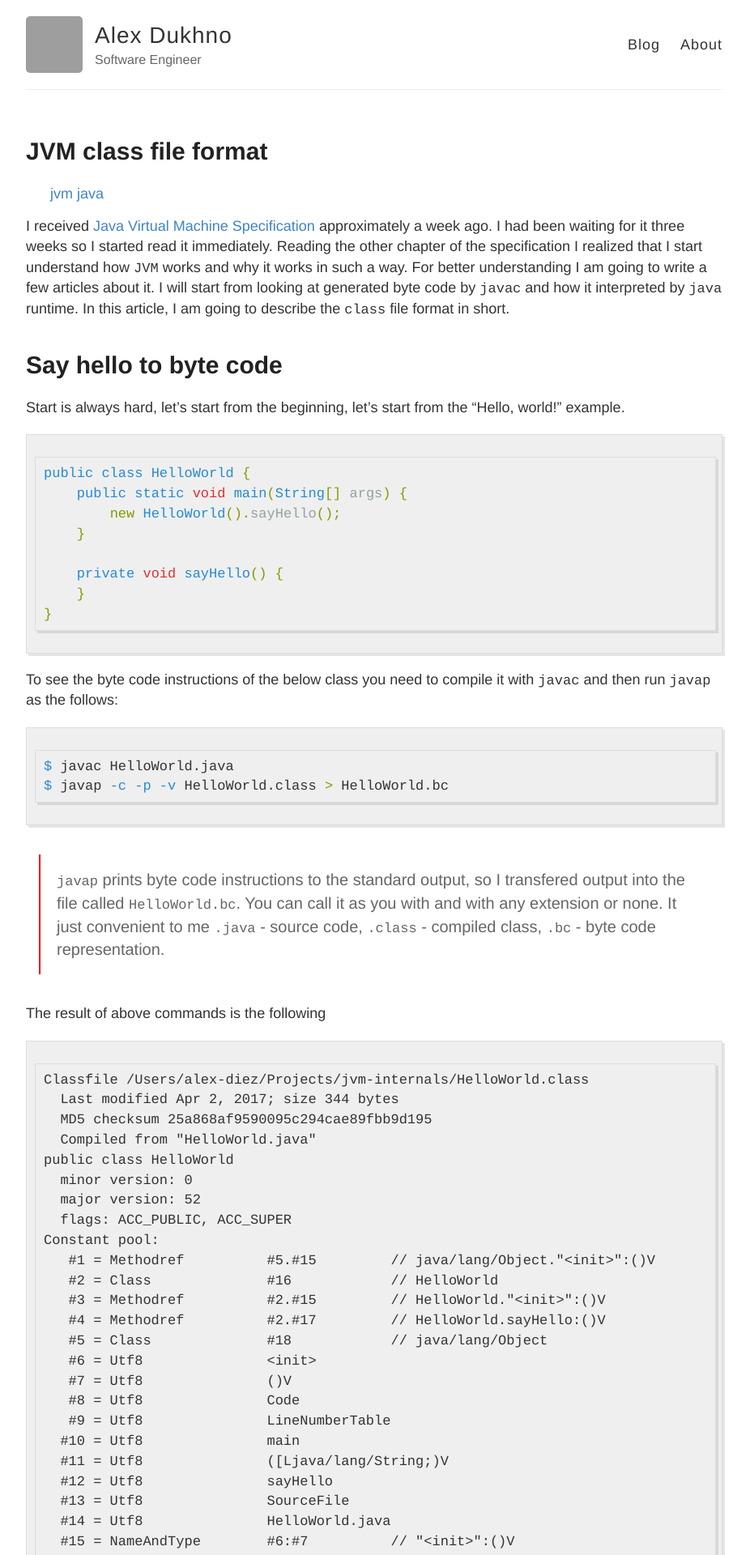
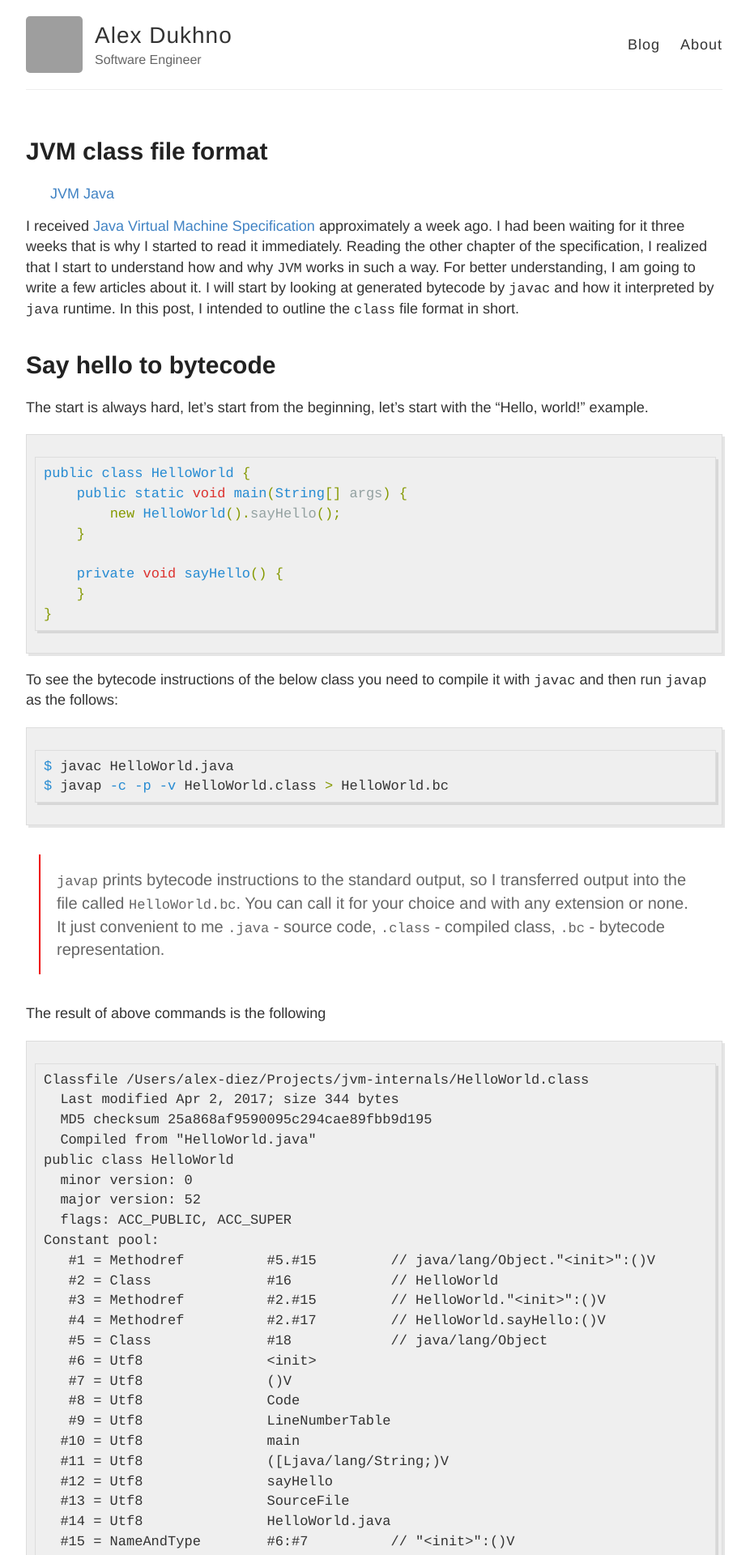
Before and after one commit to alex-dukhno/alex-dukhno.github.io, a Jekyll site: the page built from _posts/2017-04-13-JVM-class-file-format.md, in a window 1280 px wide. Shown: the top 1920 px of the page at 81% size, without its empty margins (178-1104 px from the left). Built offline with Jekyll 4.4.1, drawn with Linux system fonts in a browser that asks for light colours; some of the changed text lies outside the part shown; grey boxes are pictures that could not be loaded.

Commit message:
modify the latest article

````diff
--- a/_posts/2017-04-13-JVM-class-file-format.md
+++ b/_posts/2017-04-13-JVM-class-file-format.md
@@ -1,14 +1,14 @@
 ---
 layout: post
 title: JVM class file format
-tags: jvm java
+tags: JVM Java
 ---
 
-I received [Java Virtual Machine Specification](https://www.amazon.com/gp/product/013390590X/ref=oh_aui_detailpage_o00_s00?ie=UTF8&psc=1) approximately a week ago. I had been waiting for it three weeks so I started read it immediately. Reading the other chapter of the specification I realized that I start understand how `JVM` works and why it works in such a way. For better understanding I am going to write a few articles about it. I will start from looking at generated byte code by `javac` and how it interpreted by `java` runtime. In this article, I am going to describe the `class` file format in short.
+I received [Java Virtual Machine Specification](https://www.amazon.com/gp/product/013390590X/ref=oh_aui_detailpage_o00_s00?ie=UTF8&psc=1) approximately a week ago. I had been waiting for it three weeks that is why I started to read it immediately. Reading the other chapter of the specification, I realized that I start to understand how and why `JVM` works in such a way. For better understanding, I am going to write a few articles about it. I will start by looking at generated bytecode by `javac` and how it interpreted by `java` runtime. In this post, I intended to outline the `class` file format in short.
 
-# Say hello to byte code
+# Say hello to bytecode
 
-Start is always hard, let's start from the beginning, let's start from the "Hello, world!" example.
+The start is always hard, let's start from the beginning, let's start with the "Hello, world!" example.
 
 ```java
 public class HelloWorld {
@@ -21,14 +21,14 @@ public class HelloWorld {
 }
 ```
 
-To see the byte code instructions of the below class you need to compile it with `javac` and then run `javap` as the follows:
+To see the bytecode instructions of the below class you need to compile it with `javac` and then run `javap` as the follows:
 
 ```sh
 $ javac HelloWorld.java
 $ javap -c -p -v HelloWorld.class > HelloWorld.bc
 ```
 
-> `javap` prints byte code instructions to the standard output, so I transfered output into the file called `HelloWorld.bc`. You can call it as you with and with any extension or none. It just convenient to me `.java` - source code, `.class` - compiled class, `.bc` - byte code representation.
+> `javap` prints bytecode instructions to the standard output, so I transferred output into the file called `HelloWorld.bc`. You can call it for your choice and with any extension or none. It just convenient to me `.java` - source code, `.class` - compiled class, `.bc` - bytecode representation.
 
 The result of above commands is the following
 
@@ -98,9 +98,9 @@ Constant pool:
 SourceFile: "HelloWorld.java"
 ```
 
-First four lines provide information about the path to `.class` file on you computer, last modification date, size, md5 checksum and `.java` source file name. Then you can see class name, major and minor versions and class's flags. Constant pool is used by the `JVM` to resolve classes, methods, method's argument types, store primitive and `String` constants. I will describe it in more details in future posts.
+First four lines provide information about the path to the `.class` file on your computer, last modification date, size, md5 checksum and the `.java` source file name. Then you can see the class name, major and minor versions and class's flags. `JVM` use the `constant pool` to resolve classes, methods, method's argument types, primitive and `String` constants, etc. I will describe it in more details in future posts.
 
-Let start with `HelloWrold` constructor.
+Let start with the `HelloWorld` constructor.
 
 ```
   public HelloWorld();
@@ -115,11 +115,11 @@ Let start with `HelloWrold` constructor.
         line 1: 0
 ```
 
-You may notice that I haven't written constructor for `HelloWorld` class, however, `javac` made it for me. The `descriptor` shows that it is a method that _does not accept parameters_ and return `void` that presented by `V` symbol. You may notice that `args_size` is actually equal to 1. Constructors are special instance methods, therefore, their first argument is always `this`. `locals` is the size of `local variables` array and `stack` is the size of `stack operand`, why their sizes are 1 I will write later.
+You may notice that I haven't written a constructor for the `HelloWorld` class. However, `javac` generated it for me. The `descriptor` shows that it is a method that _does not accept parameters_ and return `void`, that presented by `V` symbol. You may spot that `args_size` is equal to 1. Constructors are special instance methods; therefore, their first argument is always `this`. `locals` is the size of `local variables` array and `stack` is the size of `stack operand`, why their sizes are 1 I will write about it later.
 
 > `Java` - `JVM` types table
 >
-> |  Java type  |  Byte code signature  |
+> |  Java type  |  bytecode signature  |
 > |:-:|:-:|
 > | `void` | `V` |
 > | `byte` | `B` |
@@ -132,13 +132,12 @@ You may notice that I haven't written constructor for `HelloWorld` class, howeve
 > | `boolean` | `Z` |
 > | `reference` | `L` |
 > | `array` | `[` |
->
 
-Each method has `local variables` array and `operand stack`. Their sizes computed during compilation. All method arguments are copied into `local variables` array, that is why its size is 1. `aload_0` loads element of `local variables` array with index `0`, which is `this`, onto `operand stack`. `invokespecial` pops the head of the `operand stack` and executes `<init>` method of `java.lang.Object` with it. After that `return` finish method invocation with `void` result.
+Each method has `local variables` array and `operand stack`. Their sizes computed during compilation. `JVM` copies all method arguments into `local variables` array. That is why `HelloWorld` constructor `operand stack` and `local variables` array have size 1. `aload_0` loads element of `local variables` array with index `0`, which is `this`, onto the `operand stack`. `invokespecial` pops the head of the `operand stack` and executes `<init>` method of `java.lang.Object` with it. After that `return` finish method invocation with `void` result.
 
 > `<init>` stands for initialization and is a constructor. The line `java/lang/Object."<init>":()V` means invoke `new Object()`.
 
-`sayHello` is simple method that I wrote just to show how `private` methods are invoked in byte code instruction. Let's have a look at `main` method.
+`sayHello` is a simple method which I wrote just to show how `JVM` invokes `private` methods in bytecode instruction. Let's have a look at `main` method.
 
 ```
   public static void main(java.lang.String[]);
@@ -156,9 +155,9 @@ Each method has `local variables` array and `operand stack`. Their sizes compute
         line 4: 10
 ```
 
-The byte code of `main` method is interesting. `new` operation allocates memory for our `HelloWorld` object and put reference onto stack, `dup` duplicates the first item on stack. The first `invokespecial` invoke `<init>` method with the first reference on `HelloWorld` and the second is invoke `sayHello` with the second reference.
+The bytecode of `main` method is interesting. `new` operation allocates memory for our `HelloWorld` object and put reference onto the stack, `dup` duplicates the first item on the `operand stack`. The first `invokespecial` invoke `<init>` method with the first reference on `HelloWorld` and the second is invoke `sayHello` with the second reference to the `HelloWorld` instance.
 
-`main` method stack looks like:
+`main` method `operand stack` looks like:
 
 > `new`
 >
--- a/_sass/_reset.scss
+++ b/_sass/_reset.scss
@@ -50,6 +50,8 @@ table {
 
 table, th, tr, td {
   border: 1px solid black;
+  padding-left: 5px;
+  padding-right: 5px;
 }
 
 th {
````
Also changed, not shown: _posts/2017-02-17-A-mixture-of-Rust-and-Test-Driven-Development.md (+1 -1 lines), _posts/2017-02-17-Bowling-Game-Code-Kata.md (+1 -1 lines), _posts/2017-02-25-Stack-kata.md (+1 -1 lines), planned-articles/Introduction-or-why-the-hell-I-write-a-blog.md (deleted, +0 -14 lines), planned-articles/Introduction.md (deleted, +0 -46 lines), planned-articles/Learning-New-Programming-Language.md (deleted, +0 -28 lines).
